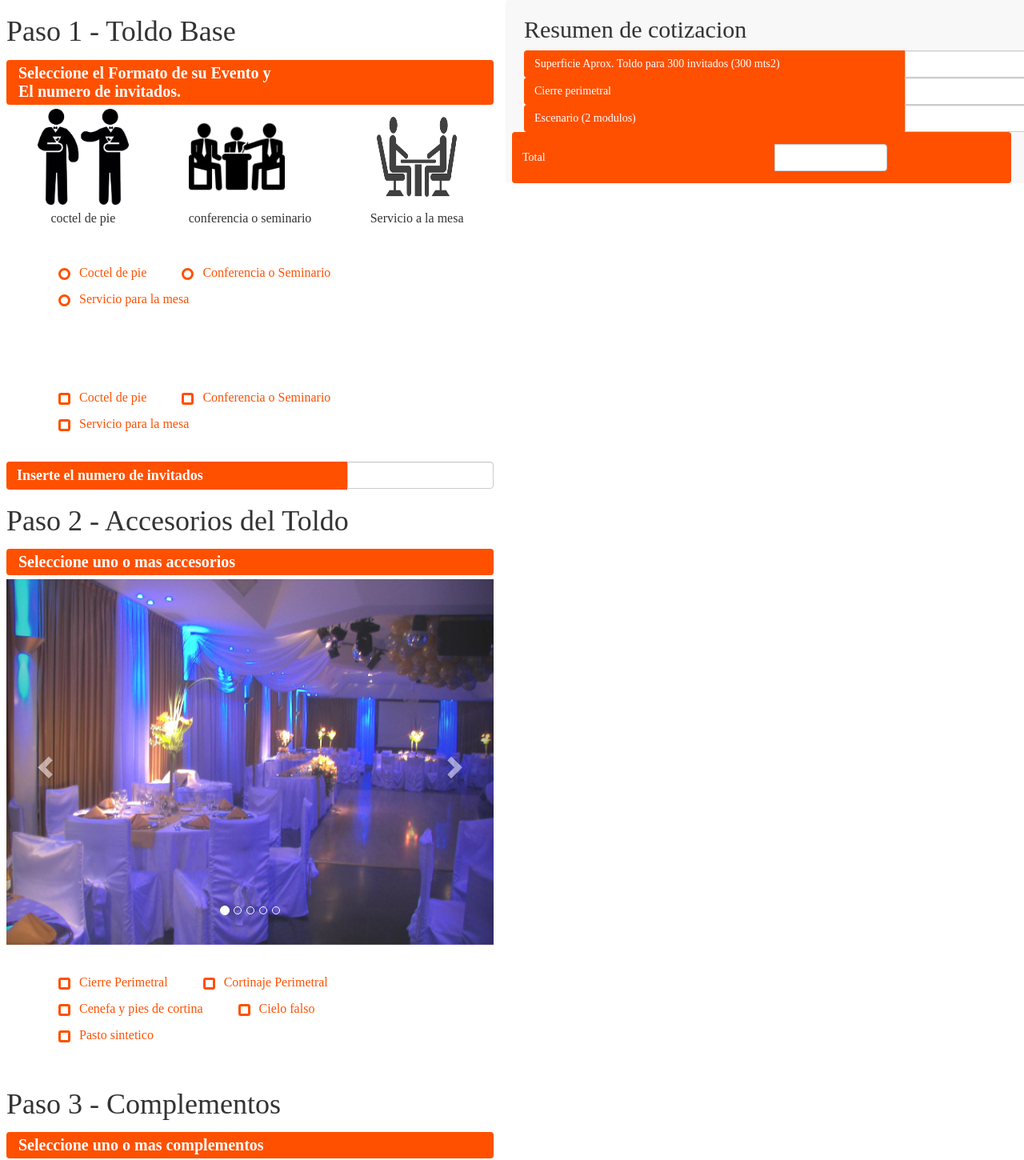
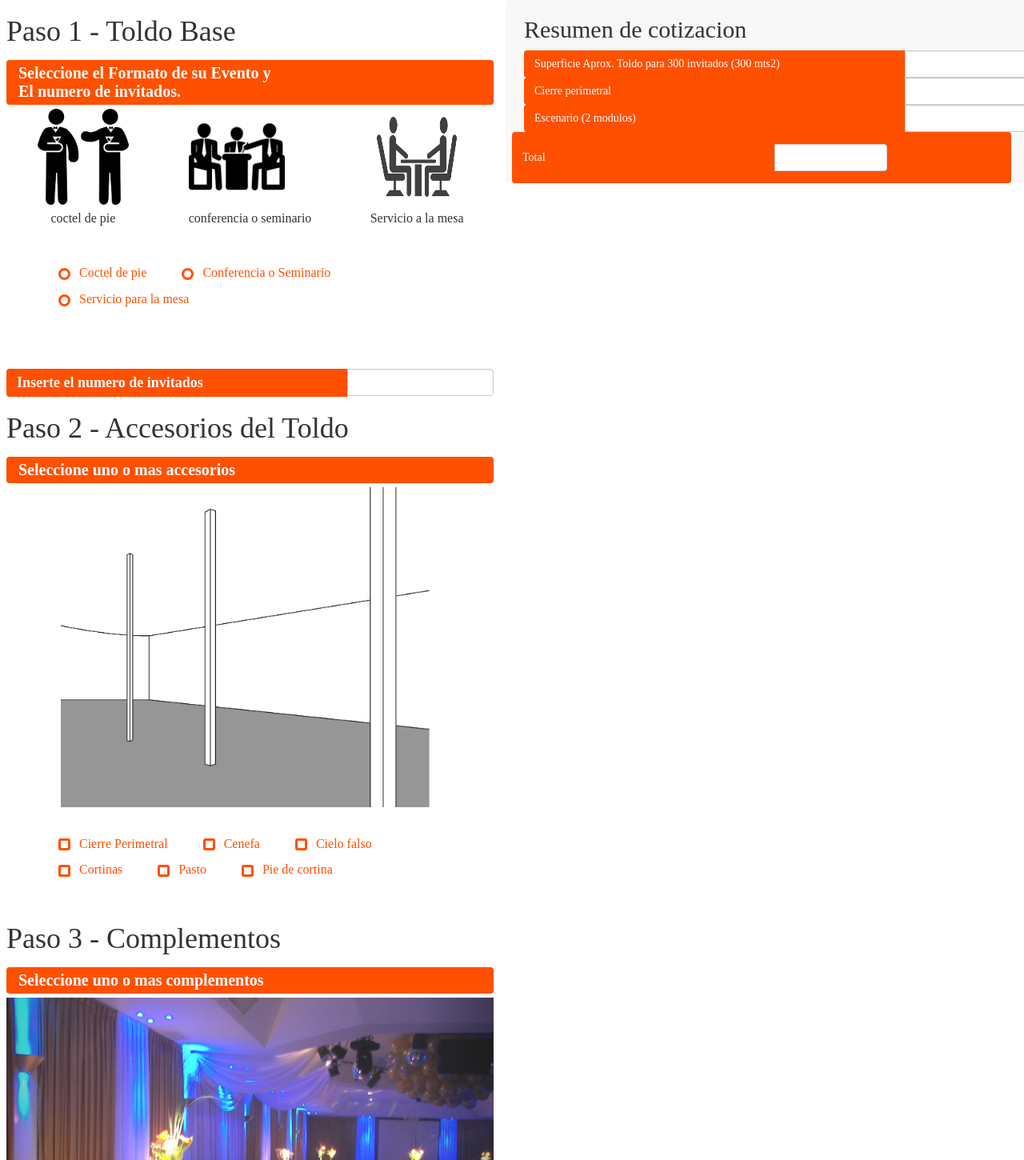
Before and after one commit to jovicon/Steward-Carpas, a PHP site: page / in a window 1280 px wide. Shown: the top 1450 px of the page at 80% size. Run offline with PHP 8.4, Linux system fonts and the light colour scheme; some web fonts are replaced.

Commit message:
paso 2 terminado

```diff
--- a/css/styles.css
+++ b/css/styles.css
@@ -394,3 +394,39 @@ input {
 .adaptar {
   width:200;
 }
+
+/* imagenes paso 2 */
+
+
+
+.static-image {
+  height: inherit;
+}
+
+.img_paso2 {
+  position:absolute;
+  display:none;
+  height: inherit;
+  /*clear:both;*/
+}
+
+.img_hidden{
+  display:block;
+}
+
+.bas_right {
+  /*right:50%;*/
+}
+
+@media (min-width: 1024px) {
+  .img_vision {
+    height:400px;
+  }
+
+  .img_vision {
+    margin-left:13%;
+  }
+}
+
+
+/* end imagenes paso 2 */
--- a/home.html
+++ b/home.html
@@ -22,6 +22,7 @@
     <link rel="stylesheet" type="text/css" href="fonts/myfonts.css"/>
     <title>cotizador carpas steward</title>
   </head>
+
   <body>
 
       <div class="row">
@@ -112,19 +113,6 @@
 
                         </div>
 
-                        <div class="checkbox">
-
-                          <input type="checkbox" name="checkbox1" id="checkbox1">
-                          <label for="checkbox1">Coctel de pie</label>
-
-                          <input type="checkbox" name="checkbox2" id="checkbox2">
-                          <label for="checkbox2">Conferencia o Seminario</label>
-
-                          <input type="checkbox" name="checkbox3" id="checkbox3">
-                          <label for="checkbox3">Servicio para la mesa</label>
-
-                        </div>
-
                       </form>
 
                     </div>
@@ -172,6 +160,81 @@
 
                     </div>
                     <!-- end barra de mensaje -->
+
+                    <!--imagen dinamica -->
+                    <div class="row">
+
+                      <section class="img_vision col-md-push-1">
+
+                        <img class="img-responsive img_paso2 perimetral" src="img/paso2/cierre.png" id="img01"/>
+                        <img class="img-responsive img_paso2" src="img/paso2/cenefa.png" id="img02" />
+                        <img class="img-responsive img_paso2" src="img/paso2/cielo2.png" id="img03"/>
+                        <img class="img-responsive img_paso2" src="img/paso2/cortinas.png" id="img04"/>
+                        <img class="img-responsive img_paso2" src="img/paso2/pasto.png" id="img05"/>
+                        <img class="img-responsive img_paso2 bas_right" src="img/paso2/pie_cortina.png" id="img06"/>
+                        <img class="img-responsive static-image" src="img/paso2/imagen_base.png" />
+
+                      </section>
+
+                    </div>
+                    <!-- end imagen dinamica -->
+
+                    <!-- botones de imagenes -->
+                    <div class="wrap">
+
+                      <form class="my_form">
+
+                        <div class="checkbox">
+
+                          <input type="checkbox" name="checkbox01" id="checkbox01">
+                          <label for="checkbox01">Cierre Perimetral</label>
+
+                          <input type="checkbox" name="checkbox02" id="checkbox02">
+                          <label for="checkbox02">Cenefa</label>
+
+                          <input type="checkbox" name="checkbox03" id="checkbox03">
+                          <label for="checkbox03">Cielo falso</label>
+
+                          <input type="checkbox" name="checkbox04" id="checkbox04">
+                          <label for="checkbox04">Cortinas</label>
+
+                          <input type="checkbox" name="checkbox05" id="checkbox05">
+                          <label for="checkbox05">Pasto</label>
+
+                          <input type="checkbox" name="checkbox06" id="checkbox06">
+                          <label for="checkbox06">Pie de cortina</label>
+
+                        </div>
+
+                      </form>
+
+                    </div>
+                    <!-- end botones de imagenes -->
+
+
+                </div>
+
+            </section>
+            <!-- end paso 2 en la cotizacion de carpas -->
+
+            <!-- paso 3 en la cotizacion de carpas -->
+            <section>
+
+                <div style="clear:both;" class="avoid-z-index">
+
+                    <h1>Paso 3 - Complementos</h1>
+
+                    <!-- barra de mensaje -->
+                    <div class="row little-box">
+
+                        <div class="col-xs-12">
+
+                            <h2 class="center-text">Seleccione uno o mas complementos</h2>
+
+                        </div>
+
+                    </div>
+                    <!--end barra de mensaje -->
 
                     <!-- imagen de accesorios -->
                     <div class="row">
@@ -226,7 +289,7 @@
                         <div class="col-xs-1"></div>
 
                     </div>
-
+                    <!-- imagen de accesorios -->
 
                     <!-- botones de seleccion -->
                     <div class="the-buttons the-buttons2" style="display:none;">
@@ -244,48 +307,6 @@
                             </div>
 
                         </div>
-<!--
-                        <div class="row">
-
-                            <div class="col-xs-12 col-md-12">
-                              <form name="miFormulario" action="index.html" method="post">
-
-                              </form>
-                            </div>
-
-                        </div>
-
-                        <div class="row">
-
-                            <div class="col-xs-12">
-                              <form name="miFormulario" action="index.html" method="post">
-
-                              </form>
-                            </div>
-
-                        </div>
-
-                        <div class="row">
-
-                            <div class="col-xs-12">
-                              <form name="miFormulario" action="index.html" method="post">
-
-                              </form>
-                            </div>
-
-                        </div>
-
-                        <div class="row">
-
-                            <div class="col-xs-12">
-
-                              <form name="miFormulario" action="index.html" method="post">
-
-                              </form>
-
-                            </div>
-
-                        </div> -->
 
                     </div>
                     <!-- end botones de seleccion -->
@@ -319,132 +340,6 @@
                     </div>
                     <!-- end botones de ejemplo -->
 
-                </div>
-
-
-            </section>
-            <!-- end paso 2 en la cotizacion de carpas -->
-
-            <!-- paso 3 en la cotizacion de carpas -->
-            <section>
-
-                <div style="clear:both;" class="avoid-z-index">
-
-                    <h1>Paso 3 - Complementos</h1>
-
-                    <!-- barra de mensaje -->
-                    <div class="row little-box">
-
-                        <div class="col-xs-12">
-
-                            <h2 class="center-text">Seleccione uno o mas complementos</h2>
-
-                        </div>
-
-                    </div>
-                    <!--end barra de mensaje -->
-
-                    <!-- imagen -->
-                    <div class="row">
-
-                        <div class="col-xs-1"></div>
-
-                        <div class="col-xs-10">
-
-                            <img src="#">
-
-                        </div>
-
-                        <div class="col-xs-1"></div>
-
-                    </div>
-                    <!-- end imagen -->
-
-                    <!-- botones de seleccion -->
-                    <div class="row">
-
-                        <div class="col-xs-3">
-
-                            <input type="button" value=""/>
-
-                        </div>
-
-                        <div class="col-xs-3">
-
-                            <input type="button" value="Carpa de servicio"/>
-
-                        </div>
-
-                        <div class="col-xs-3">
-
-                            <input type="button" value="Generador de energia"/>
-
-                        </div>
-
-                        <div class="col-xs-3">
-
-                            <input type="button" value="Pasillo de alfombra"/>
-
-                        </div>
-
-                    </div>
-
-                    <div class="row">
-
-                        <div class="col-xs-3">
-
-                            <input type="button" value=""/>
-
-                        </div>
-
-                        <div class="col-xs-3" >
-
-                            <input type="button" value="iluminacion Ambiental"/>
-
-                        </div>
-
-                        <div class="col-xs-3">
-
-                            <input type="button" value="Calefaccion"/>
-
-                        </div>
-
-                        <div class="col-xs-3">
-
-                            <input type="button" value="ventilador Evaporativo"/>
-
-                        </div>
-
-                    </div>
-
-                    <div class="row">
-
-                        <div class="col-xs-3">
-
-                            <input type="button" value="pista de baile"/>
-
-                        </div>
-
-                        <div class="col-xs-3">
-
-                            <input type="button" value="Escenario"/>
-
-                        </div>
-
-                        <div class="col-xs-3">
-
-                            <input type="button" value="podium" />
-
-                        </div>
-
-                        <div class="col-xs-3">
-
-                            <input type="button" value="piso de madera"/>
-
-                        </div>
-
-                    </div>
-                    <!-- botones de seleccion -->
 
                 </div>
 
@@ -529,9 +424,9 @@
 
       </div>
 
-      <script src="js/scripts.js" type="text/javascript"></script>
+
       <script src="js/jquery-3.1.1.js"/> </script>
       <script src="js/bootstrap.min.js"/> </script>
-
+      <script src="js/scripts.js" type="text/javascript"></script>
   </body>
 </html>
```
Also changed, not shown: js/scripts.js (+56 -0 lines), img/paso2/cenefa.png (added), img/paso2/cielo.png (added), img/paso2/cielo2.png (added), img/paso2/cierre.png (added), img/paso2/cortinas.png (added), img/paso2/imagen_base.png (added), img/paso2/pasto.png (added), img/paso2/pie_cortina.png (added).
